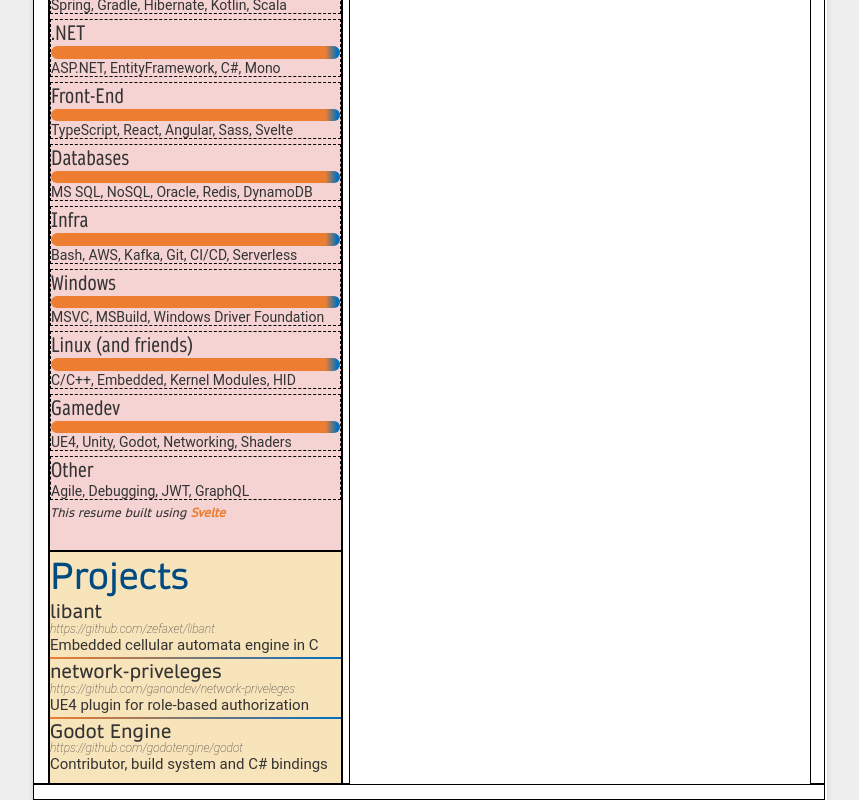
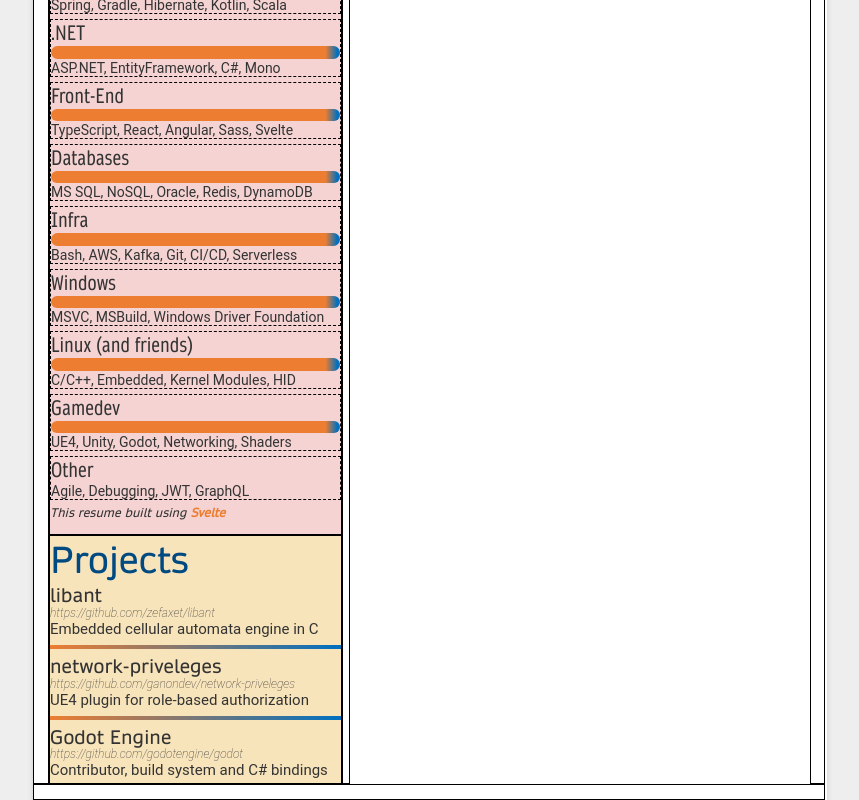
Before and after one commit to ganondev/resume, a Svelte app: page / in a window 1280 px wide. Shown: the part 360-1160 px from the top of the page, without its empty margins (210-1069 px from the left). Built offline with nearby package versions, Linux system fonts and the light colour scheme.

Commit message:
cleaning up on left column

```diff
--- a/src/App.svelte
+++ b/src/App.svelte
@@ -21,7 +21,7 @@
     // CONFIG
     $header_height: 18;
     $header_tech_margin: 1;
-    $tech_height: 88;
+    $tech_height: 86;
     $tech_project_margin: 0;
     $project_height: $page_height - $tech_height - $header_height - $header_tech_margin - $tech_project_margin;
 
--- a/src/Projects.svelte
+++ b/src/Projects.svelte
@@ -10,9 +10,9 @@
     }
     div {
       width: 100%;
-      height: 2px;
+      height: 4px;
       background: linear-gradient(to right, $background_orange, $background_blue);
-      margin-top: 3px;
+      margin: 7px 0;
     }
 </style>
 
--- a/src/Tech.svelte
+++ b/src/Tech.svelte
@@ -39,5 +39,6 @@
     <SkillBar percentage={97} tools={['C/C++', 'Embedded', 'Kernel Modules', 'HID']}>Linux (and friends)</SkillBar>
     <SkillBar percentage={97} tools={['UE4', 'Unity', 'Godot', 'Networking', 'Shaders']}>Gamedev</SkillBar>
     <SkillBar percentage={0} tools={['Agile', 'Debugging', 'JWT', 'GraphQL']}>Other</SkillBar>
+    <!-- TODO for some reason this is clipped in browser but correct in pdf -->
     <div class="claim">This resume built using <a href="https://svelte.dev/">Svelte</a></div>
 </div>
```
